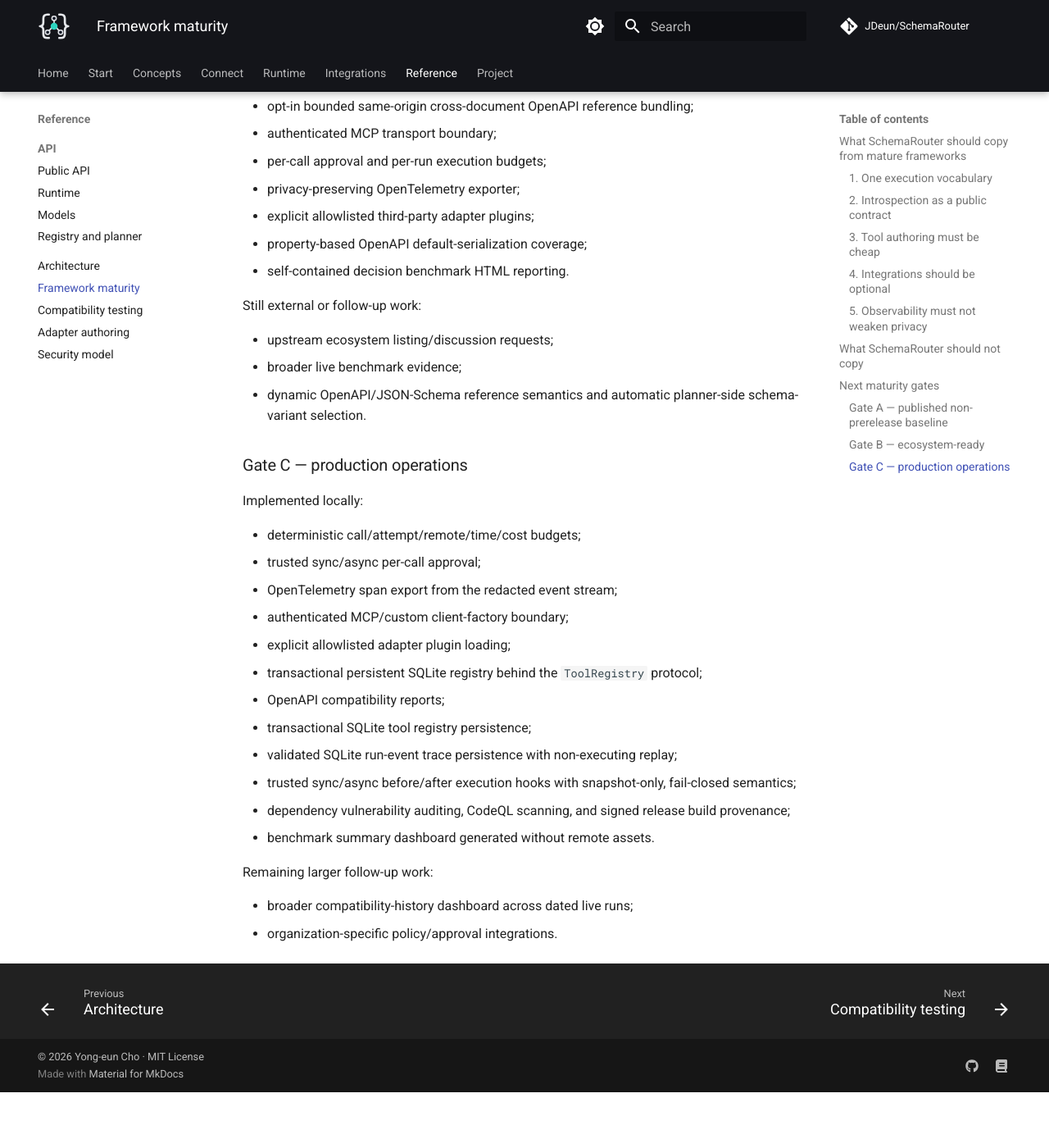
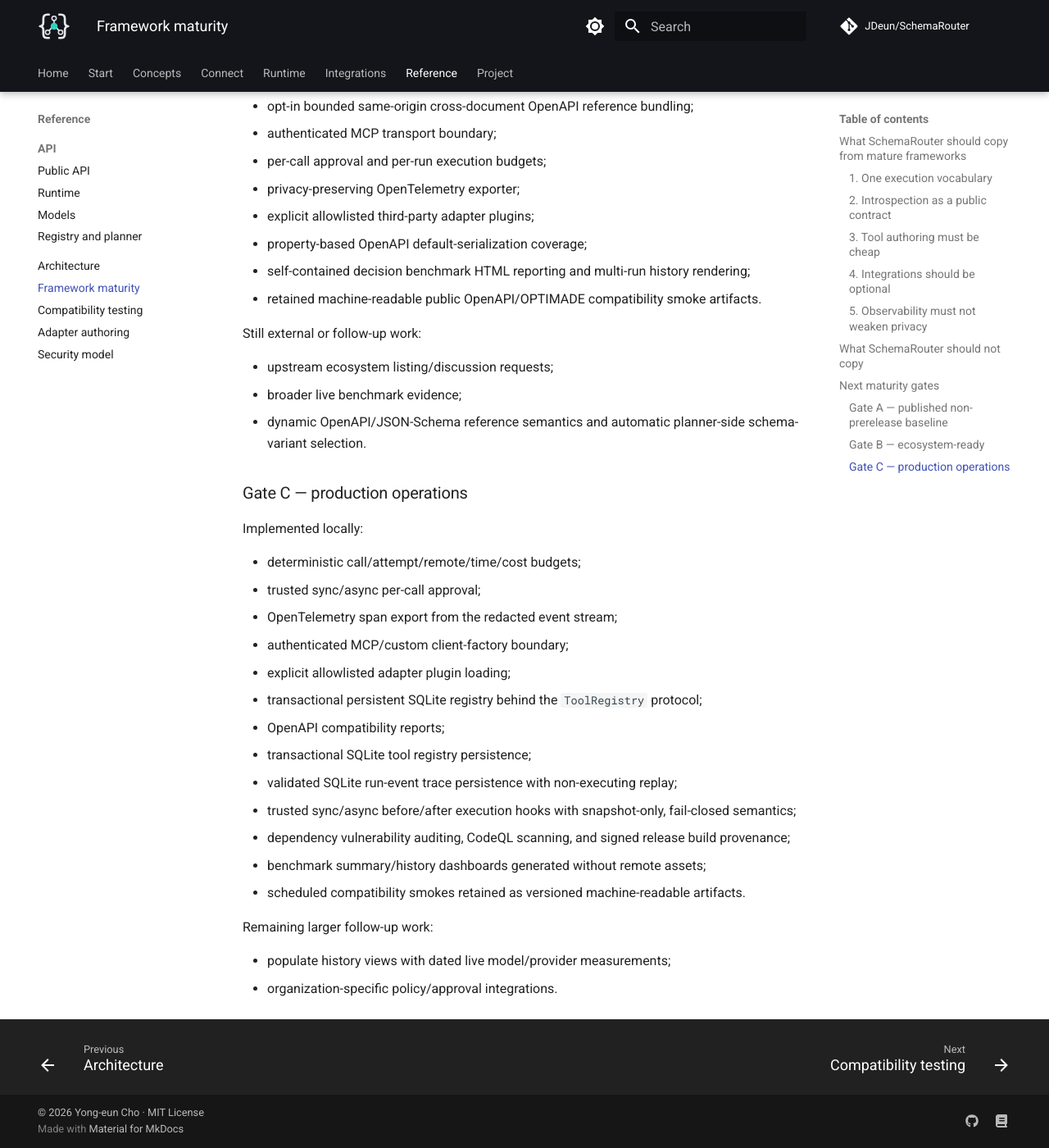
Before and after one commit to JDeun/SchemaRouter, an MkDocs documentation site: the page built from docs/framework-maturity.md, in a window 1280 px wide and 1400 px high, scrolled down 5406 px. Shown: the whole window at 82% size. Built offline with MkDocs 1.6.1 and Material for MkDocs 9.7.7, drawn with Linux system fonts in a browser that asks for light colours; comment, search, counter and statistics services are not loaded; before the commit the page ends 6738 px from its top, so only the background shows below that; some of the changed text lies outside the part shown.

Commit message:
docs: mark benchmark history and compatibility artifacts implemented

```diff
--- a/docs/framework-maturity.md
+++ b/docs/framework-maturity.md
@@ -29,7 +29,7 @@ This document tracks framework-level maturity rather than research metrics.
 | Jev / TypeSafe decision provider | Implemented optional adapter | Gather live workload evidence before claiming quality gains |
 | Local Laya decision provider | Optional local choice adapter with auto language routing, confidence abstention, lazy/preloaded checkpoints, and shared benchmark support | Gather checkpoint/hardware-specific evidence before choosing defaults |
 | Local Ollama decision provider | Implemented over structured-output HTTP API | Benchmark specific local models/hardware before quality claims |
-| Decision benchmark harness | 144-case checked-in corpus + JSON/CSV metrics + self-contained HTML summary | Gather dated live-provider evidence |
+| Decision benchmark harness | 144-case checked-in corpus + JSON/CSV metrics + single-run and multi-run self-contained HTML summaries | Gather dated live-provider evidence |
 | Framework callbacks / exporters | Typed redacted events + optional OpenTelemetry exporter | Add additional trusted sinks as needed |
 | Middleware interception | Trusted ordered before/after execution hooks with detached snapshots | Add organization-specific hook libraries only when needed |
 | Composition / DAG runtime | Out of scope for core | Integrate with LangGraph rather than duplicate it |
@@ -41,7 +41,7 @@ This document tracks framework-level maturity rather than research metrics.
 | Package artifact CI | Implemented with clean wheel/sdist smoke and release provenance attestations | Keep artifact verification blocking |
 | Security automation | Weekly/PR dependency audit + scheduled CodeQL Python analysis | Triage findings without weakening fail-closed runtime policy |
 | Documentation site | Implemented with MkDocs Material | Keep strict docs build blocking |
-| Integration certification suite | Implemented baseline | Extend the live compatibility matrix |
+| Integration certification suite | Implemented baseline + retained machine-readable OpenAPI/OPTIMADE smoke artifacts | Extend the live compatibility matrix |
 
 ## What SchemaRouter should copy from mature frameworks
 
@@ -121,7 +121,8 @@ Completed locally:
 - privacy-preserving OpenTelemetry exporter;
 - explicit allowlisted third-party adapter plugins;
 - property-based OpenAPI default-serialization coverage;
-- self-contained decision benchmark HTML reporting.
+- self-contained decision benchmark HTML reporting and multi-run history rendering;
+- retained machine-readable public OpenAPI/OPTIMADE compatibility smoke artifacts.
 
 Still external or follow-up work:
 
@@ -144,9 +145,10 @@ Implemented locally:
 - validated SQLite run-event trace persistence with non-executing replay;
 - trusted sync/async before/after execution hooks with snapshot-only, fail-closed semantics;
 - dependency vulnerability auditing, CodeQL scanning, and signed release build provenance;
-- benchmark summary dashboard generated without remote assets.
+- benchmark summary/history dashboards generated without remote assets;
+- scheduled compatibility smokes retained as versioned machine-readable artifacts.
 
 Remaining larger follow-up work:
 
-- broader compatibility-history dashboard across dated live runs;
+- populate history views with dated live model/provider measurements;
 - organization-specific policy/approval integrations.
```
